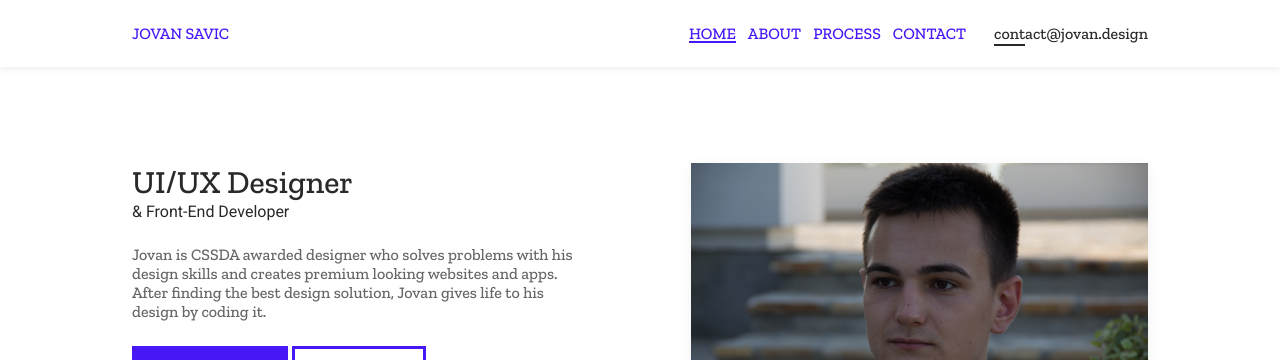
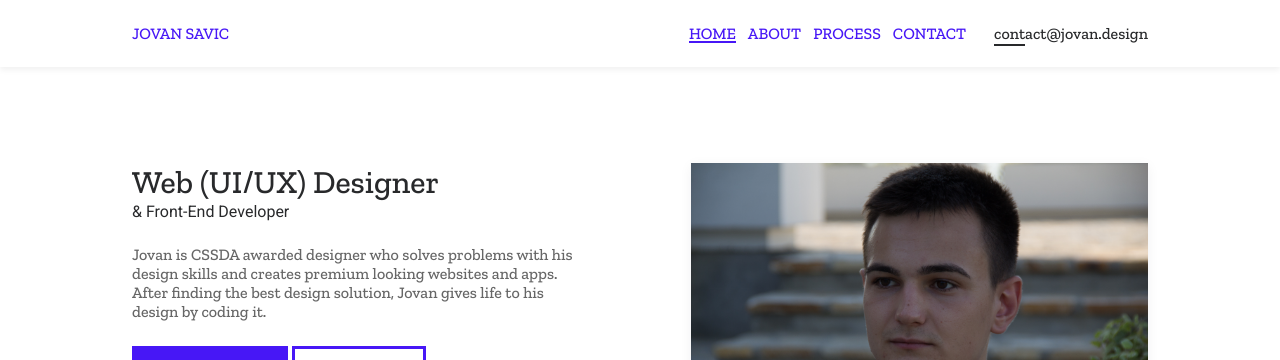
Before and after one commit to jovansavic/jovan.design, a Jekyll site: the page built from _pages/index.html, in a window 1280 px wide. Shown: the top 360 px of the page. Built offline with Jekyll 4.4.1, drawn with Linux system fonts in a browser that asks for light colours.

Commit message:
[EDIT]: Hero name.

```diff
--- a/_config.yml
+++ b/_config.yml
@@ -48,7 +48,7 @@ footer_text: designed and developed by jovan savic
 
 #Home Page Strings
 
-hero_title: UI/UX Designer
+hero_title: Web (UI/UX) Designer
 hero_subtitle: "& Front-End Developer"
 hero_text: Jovan is CSSDA awarded designer who solves problems with his design skills and creates premium looking websites and apps. After finding the best design solution, Jovan gives life to his design by coding it.
 hero_btn_01: CHECK WORK
```
